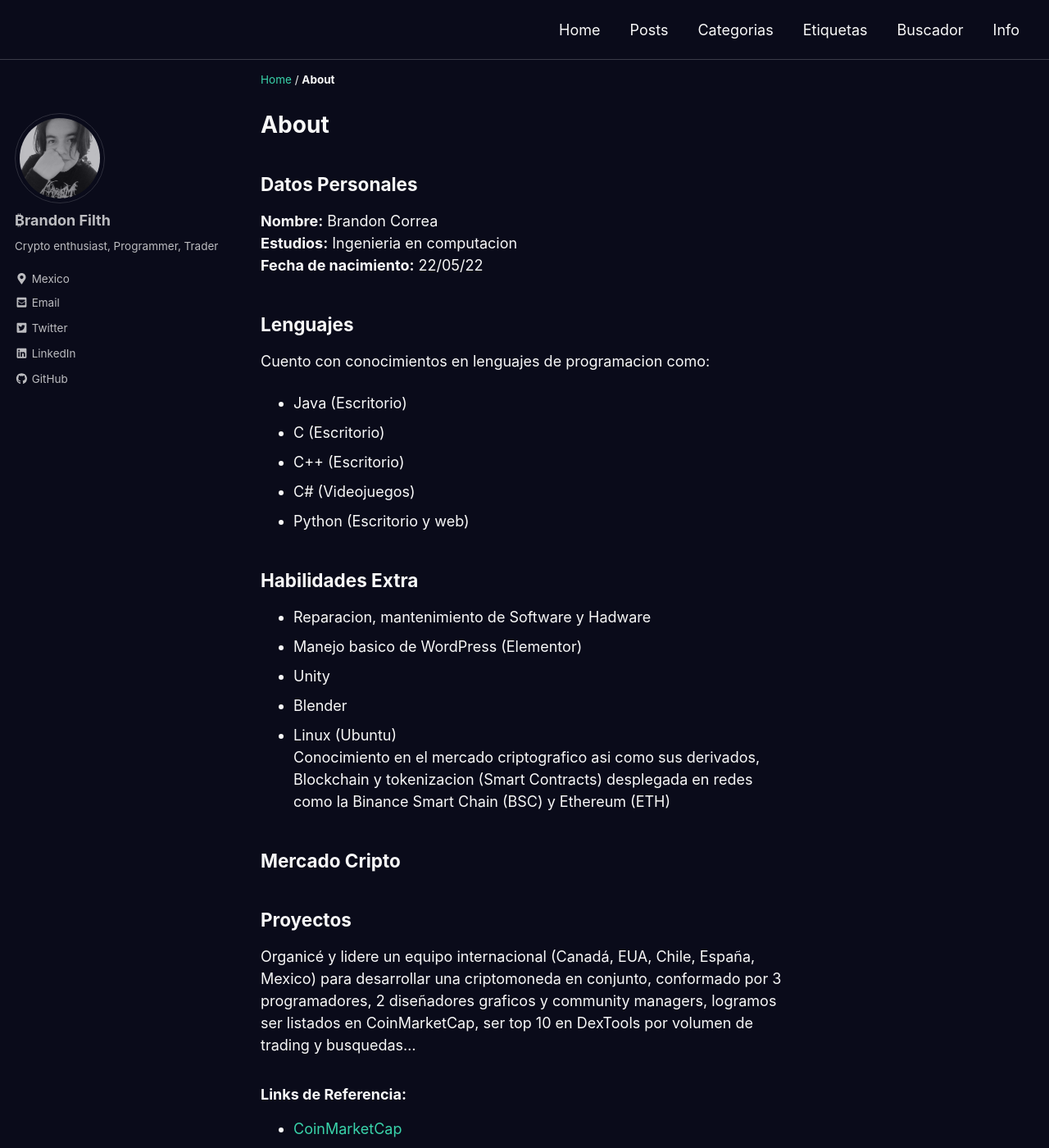
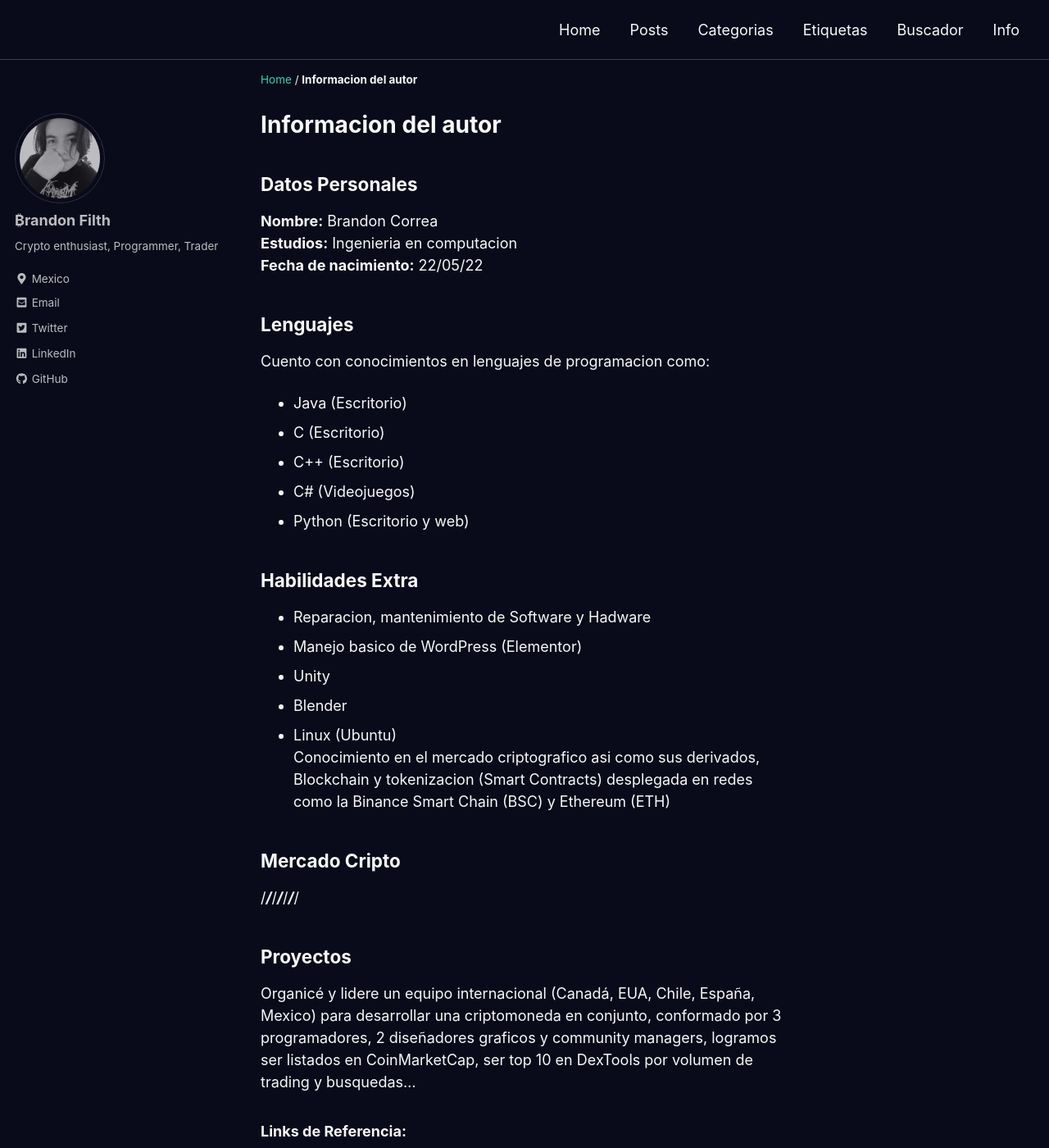
Before and after one commit to BrandonFilth/web, a Jekyll site: the page built from _pages/about.md, in a window 1280 px wide and 1400 px high. Shown: the whole window at 82% size. Built offline with Jekyll 4.4.1, drawn with Linux system fonts in a browser that asks for light colours; cached includes are drawn as plain includes; a script that is not in the unit is left out.

Commit message:
Update about.md

```diff
--- a/_pages/about.md
+++ b/_pages/about.md
@@ -1,6 +1,6 @@
 ---
 layout: archive
-title: "About"
+title: "Informacion del autor"
 author_profile: true
 permalink: /about/
 date: 2022-09-30
@@ -8,13 +8,11 @@
 ---
 
 ## Datos Personales
-
 **Nombre:** Brandon Correa<br>
 **Estudios:** Ingenieria en computacion<br>
 **Fecha de nacimiento:** 22/05/22
 
 ## Lenguajes
-
 Cuento con conocimientos en lenguajes de programacion como:
 - Java (Escritorio)
 - C (Escritorio)
@@ -35,6 +33,9 @@
 
 ## Mercado Cripto
 
+/***/***/***/***/***/***/
+
+
 ## Proyectos
 Organicé y lidere un equipo internacional (Canadá, EUA, Chile, España, Mexico) para desarrollar una criptomoneda en conjunto, conformado por 3 programadores, 2 diseñadores graficos y community managers, logramos ser listados en CoinMarketCap, ser top 10 en DexTools por volumen de trading
 y busquedas...
@@ -51,9 +52,12 @@
 <p align="left">
 <img src="/assets/images/LogIn.jpg">
 </p>
+<p align="left">
+<img src="/assets/images/lieth.jpg">
+</p>
 
 
 
 ### Hobbies
 La mayor parte del tiempo mis hobbies estan orientados en programacion, cripto, estudio autodidacta,<br>
-lectura (micro  y macroenoconomia), escuchar musica y de vez en cuando jugar videojuegos
+lectura (micro y macroenoconomia), escuchar musica y de vez en cuando jugar videojuegos
```
